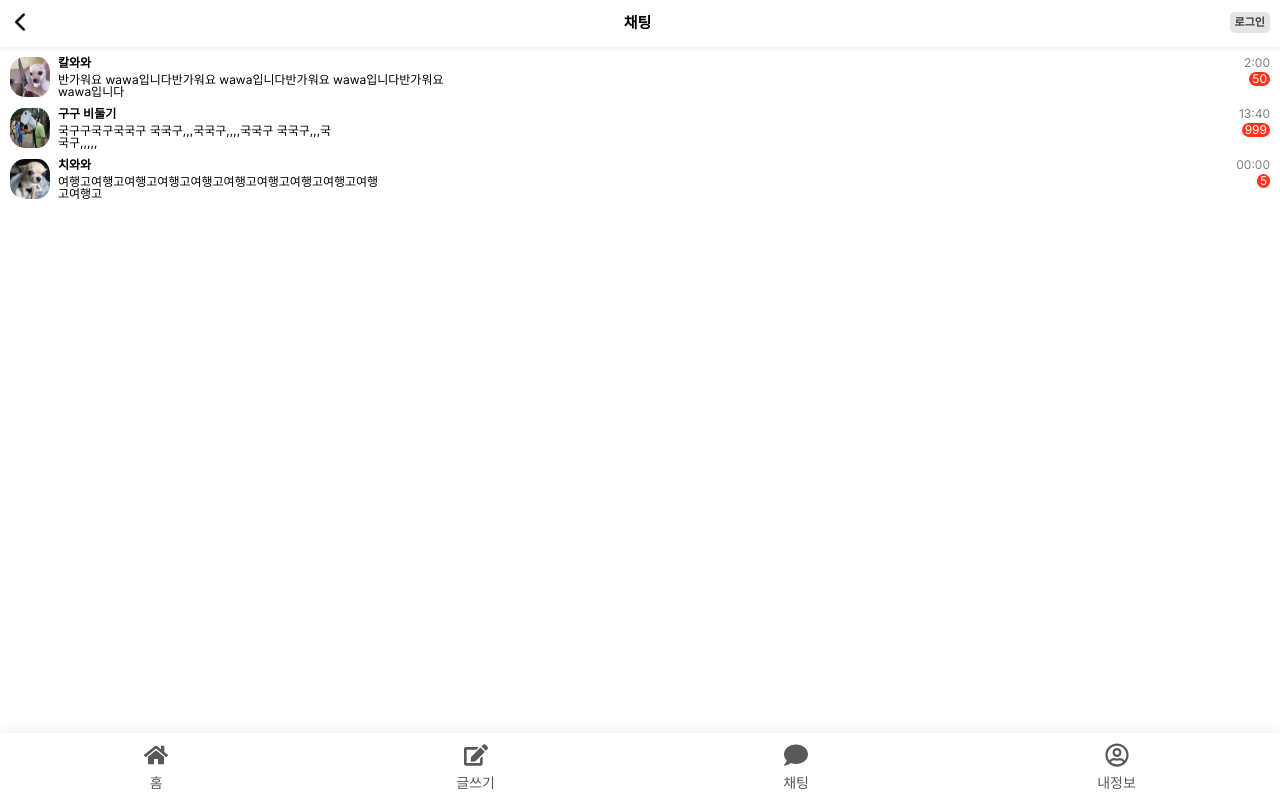
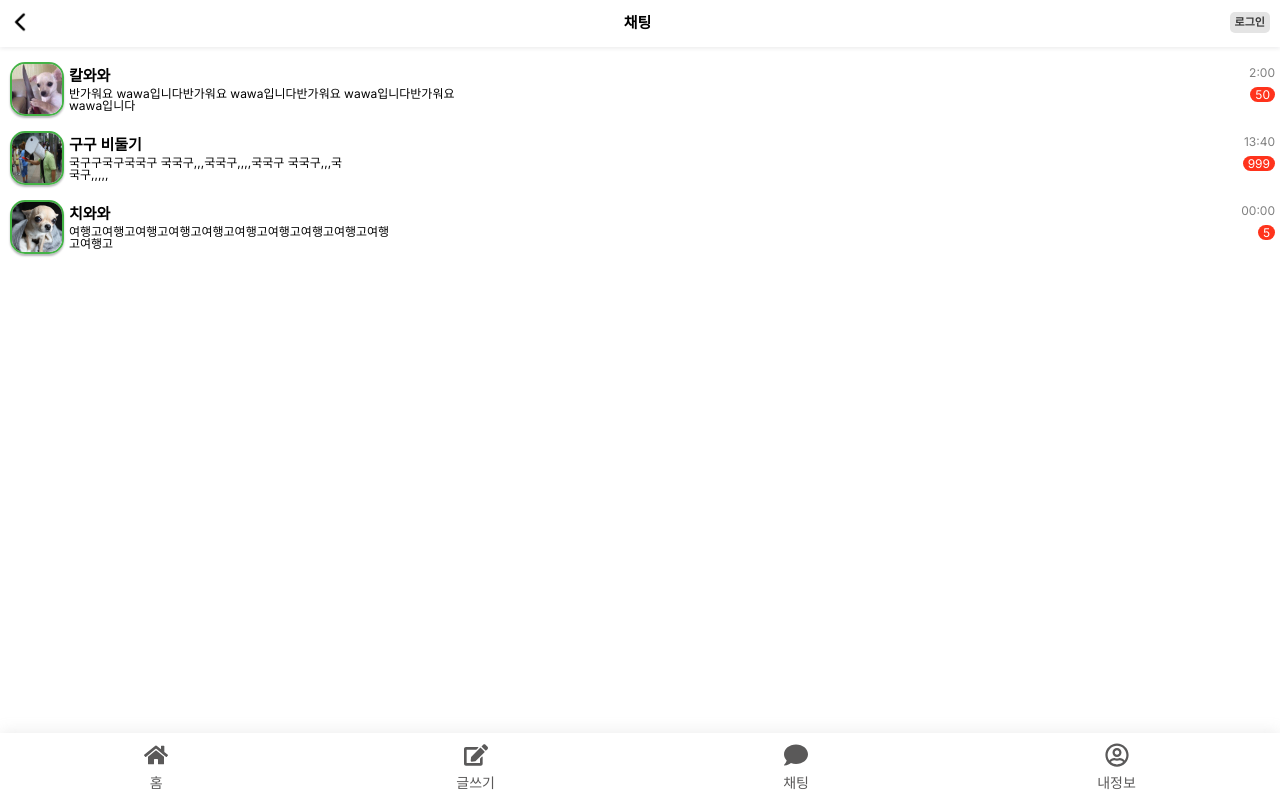
Before and after one commit to MZ-PEOPLE/Tripbuddy-project, a Next.js app: page /chat in a window 1280 px wide. Built offline with nearby package versions, Linux system fonts and the light colour scheme.

Commit message:
design:채팅창 프로필 이미지 그림자 줌, 간격 조정

```diff
--- a/components/chat/ChatList.module.css
+++ b/components/chat/ChatList.module.css
@@ -1,19 +1,17 @@
 .link {
     text-decoration: none;
-    display: block;
-    width: 100%;
     color: black;
 
 }
 
 
 .profileImg {
-    width: 40px;
-    height: 40px;
+    width: 50px;
+    height: 50px;
     border-radius: 15px;
     margin-right: 5px;
-    padding-right: 3px;
-
+    border: 2px solid rgb(68, 179, 70);
+    box-shadow: rgba(17, 17, 26, 0.3) 0 2px 2px;
 
 }
 
@@ -48,27 +46,21 @@
 
 .leftFrame {
     display: flex;
-    margin-top: 10px;
+    margin-top: 15px;
 }
 
 .rightFrame {
-    margin: 0 10px 0 0;
-}
-
-.leftFrame {
-    display: flex;
-    margin-top: 10px;
-}
-
-.rightFrame {
-    margin-top: 10px;
+    margin-top: 20px;
+    margin-right: 5px;
     position: fixed;
     right: 0;
+
 
 }
 
 .profileId {
-    font-size: 12px;
+    margin-top: 6px;
+    font-size: 15px;
     font-weight: 600;
 
 }
@@ -80,7 +72,7 @@
     border-radius: 20px;
     max-width: fit-content;
     text-align: center;
-    padding: 1px 3px;
+    padding: 1.5px 5px;
 
 }
 
@@ -89,7 +81,7 @@
     max-width: fit-content;
     text-align: center;
     color: grey;
-    padding-bottom: 3px;
+    padding-bottom: 8px;
 
 
 }
```
